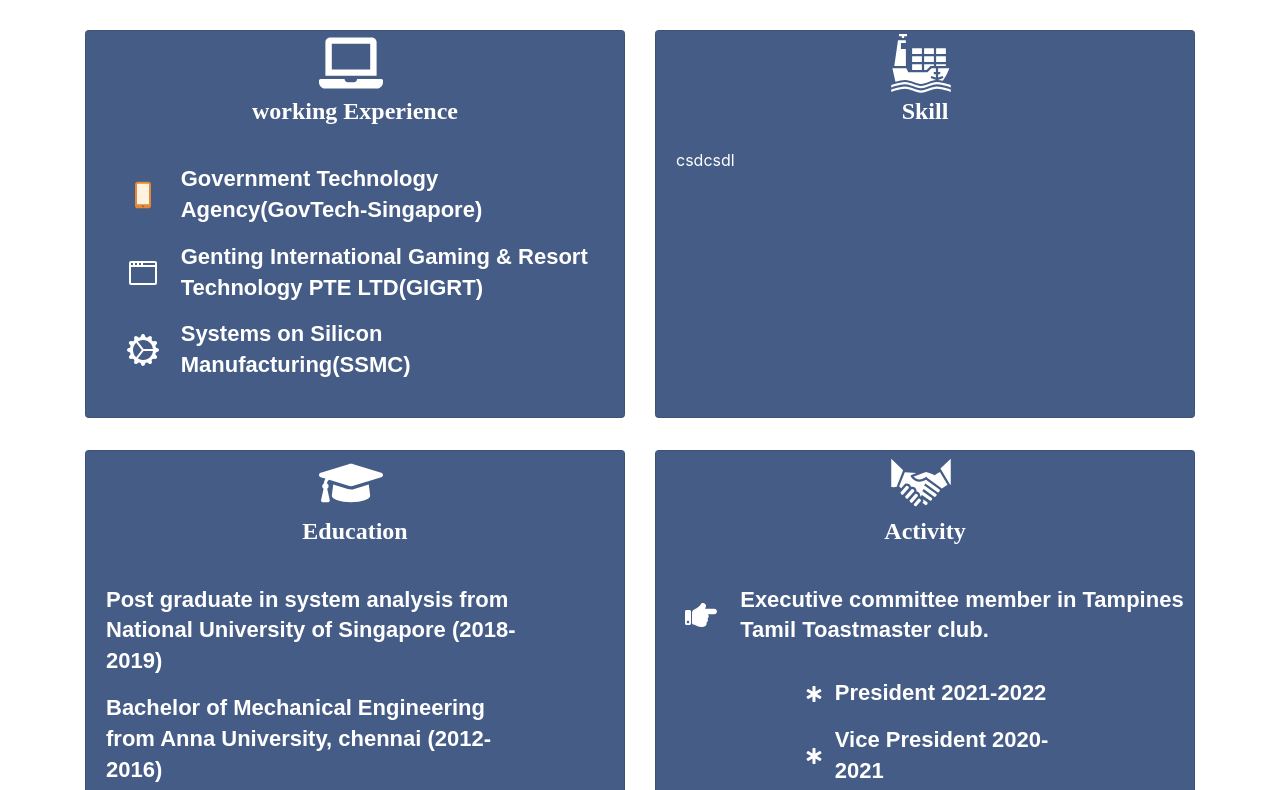
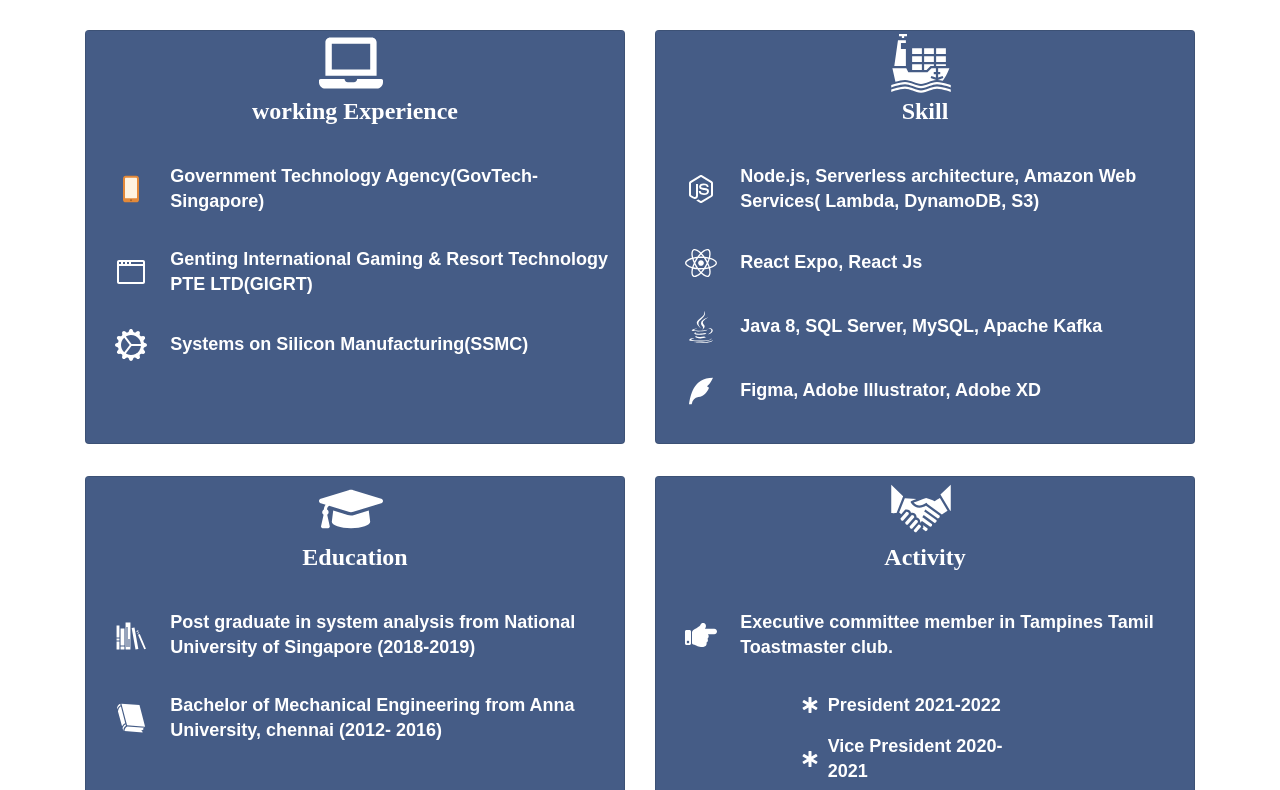
Before and after one commit to maksha19/aboutMe, a React (Create React App) app: page / in a window 1280 px wide. Shown: the part 410-1200 px from the top of the page. Built offline with nearby package versions, Linux system fonts and the light colour scheme.

Commit message:
feat: added skills

```diff
--- a/src/App.css
+++ b/src/App.css
@@ -130,6 +130,7 @@
   flex-direction: row;
   margin-top: 1rem;
   margin-bottom: 1rem;
+  width: 100%;
 }
 
 .activity-body-icon {
@@ -144,7 +145,7 @@
   font: normal normal 600 15px/1.4em sans-serif;
   display: inline-flex;
   align-items: center;
-  font-size: 22px;
+  font-size: 18px;
 }
 
 .my-club-role {
--- a/src/body.tsx
+++ b/src/body.tsx
@@ -7,11 +7,21 @@
   FaDotCircle,
   FaStarOfLife,
   FaHandPointRight,
+  FaReact,
+  FaJava,
+  FaAdobe,
 } from "react-icons/fa";
-import { GiCargoShip, GiShakingHands } from "react-icons/gi";
+import {
+  GiCargoShip,
+  GiShakingHands,
+  GiBookshelf,
+  GiWhiteBook,
+} from "react-icons/gi";
 import { BsGearWideConnected } from "react-icons/bs";
 import { FcIphone } from "react-icons/fc";
 import { GoBrowser } from "react-icons/go";
+import { RiQuillPenFill } from "react-icons/ri";
+import { IoLogoNodejs } from "react-icons/io";
 
 const Body = () => {
   return (
@@ -40,6 +50,7 @@
                 <div className="activity-header">working Experience</div>
               </div>
               <Card.Body>
+                <div className="row">
                   <div className="activity-row-wrapper">
                     <div className="activity-body-icon">
                       <IconContext.Provider
@@ -83,6 +94,7 @@
                       Systems on Silicon Manufacturing(SSMC)
                     </div>
                   </div>
+                </div>
               </Card.Body>
             </Card>
           </div>
@@ -111,7 +123,67 @@
                 </IconContext.Provider>
                 <div className="activity-header">Skill</div>
               </div>
-              <Card.Body>csdcsdl</Card.Body>
+              <Card.Body>
+                <div className="row">
+                  <div className="activity-row-wrapper">
+                    <div className="activity-body-icon">
+                      <IconContext.Provider
+                        value={{
+                          size: "2rem",
+                        }}
+                      >
+                        <IoLogoNodejs />
+                      </IconContext.Provider>
+                    </div>
+                    <div className="activity-body-text">
+                      Node.js, Serverless architecture, Amazon Web Services(
+                      Lambda, DynamoDB, S3)
+                    </div>
+                  </div>
+                  <div className="activity-row-wrapper">
+                    <div className="activity-body-icon">
+                      <IconContext.Provider
+                        value={{
+                          size: "2rem",
+                        }}
+                      >
+                        <FaReact />
+                      </IconContext.Provider>
+                    </div>
+                    <div className="activity-body-text">
+                      React Expo, React Js
+                    </div>
+                  </div>
+                  <div className="activity-row-wrapper">
+                    <div className="activity-body-icon">
+                      <IconContext.Provider
+                        value={{
+                          size: "2rem",
+                        }}
+                      >
+                        <FaJava />
+                      </IconContext.Provider>
+                    </div>
+                    <div className="activity-body-text">
+                      Java 8, SQL Server, MySQL, Apache Kafka
+                    </div>
+                  </div>
+                  <div className="activity-row-wrapper">
+                    <div className="activity-body-icon">
+                      <IconContext.Provider
+                        value={{
+                          size: "2rem",
+                        }}
+                      >
+                        <RiQuillPenFill />
+                      </IconContext.Provider>
+                    </div>
+                    <div className="activity-body-text">
+                      Figma, Adobe Illustrator, Adobe XD
+                    </div>
+                  </div>
+                </div>
+              </Card.Body>
             </Card>
           </div>
           <div
@@ -140,16 +212,36 @@
                 <div className="activity-header">Education</div>
               </div>
               <Card.Body>
+                <div className="row">
                   <div className="activity-row-wrapper">
+                    <div className="activity-body-icon">
+                      <IconContext.Provider
+                        value={{
+                          size: "2rem",
+                        }}
+                      >
+                        <GiBookshelf />
+                      </IconContext.Provider>
+                    </div>
                     <div className="activity-body-text">
-                    Post graduate in system analysis from National University of
-                    Singapore (2018-2019)
+                      Post graduate in system analysis from National University
+                      of Singapore (2018-2019)
                     </div>
                   </div>
                   <div className="activity-row-wrapper">
+                    <div className="activity-body-icon">
+                      <IconContext.Provider
+                        value={{
+                          size: "2rem",
+                        }}
+                      >
+                        <GiWhiteBook />
+                      </IconContext.Provider>
+                    </div>
                     <div className="activity-body-text">
                       Bachelor of Mechanical Engineering from Anna University,
                       chennai (2012- 2016)
+                    </div>
                   </div>
                 </div>
               </Card.Body>
```
Lines whose indentation alone changed are shown as unchanged.
